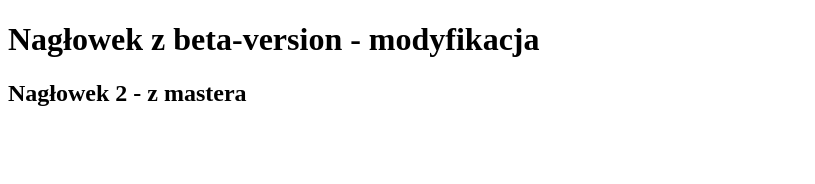
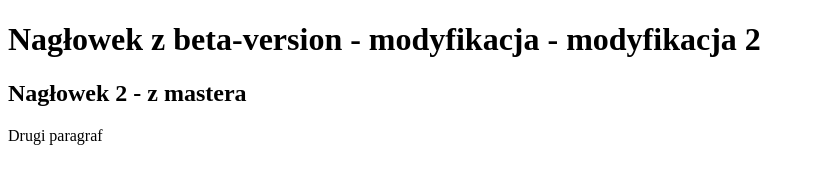
Before and after one commit to Sativa7/github, a plain HTML site: page index.html in a window 1280 px wide. Shown: the whole page, without its empty margins (0-815 px from the left). Drawn offline with Linux system fonts and the light colour scheme.

Commit message:
zmiany na alfa-version

```diff
--- a/index.html
+++ b/index.html
@@ -5,7 +5,8 @@
     <title>Github</title>
 </head>
 <body>
-    <h1>Nagłowek z beta-version - modyfikacja</h1>
+    <h1>Nagłowek z beta-version - modyfikacja - modyfikacja 2</h1>
     <h2>Nagłowek 2 - z mastera</h2>
+    <p>Drugi paragraf</p>
 </body>
 </html>
```
